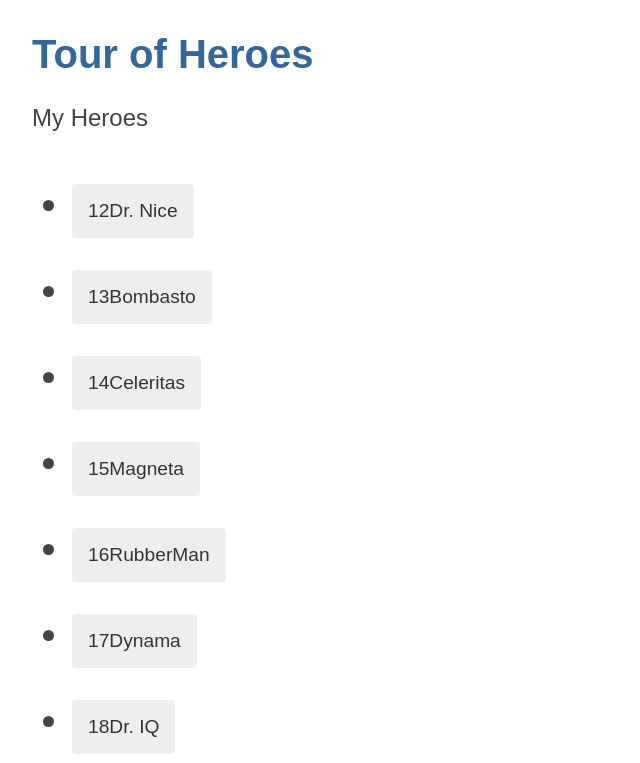
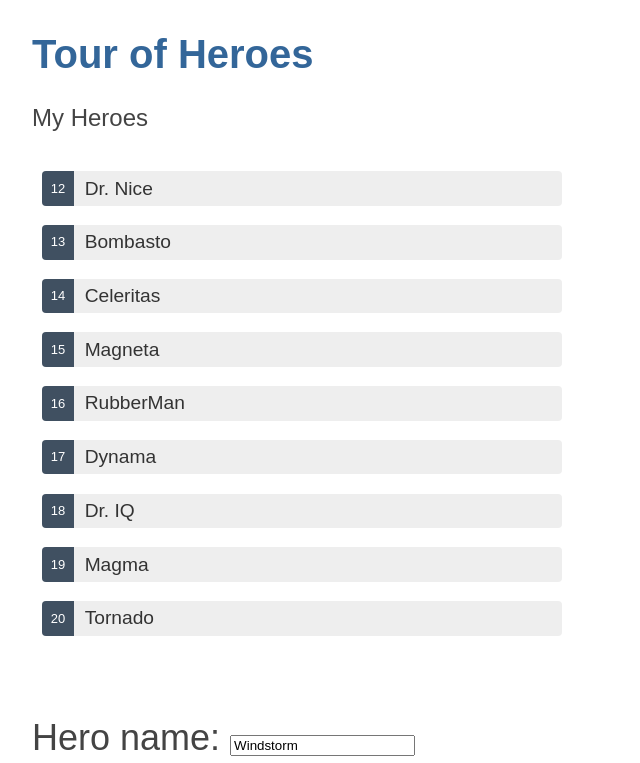
Before and after one commit to JoshuaF123/Tour-of-Heros, an Angular app: page / in a window 1280 px wide. Shown: the top 763 px of the page, without its empty margins (0-640 px from the left). Built offline with nearby package versions, Linux system fonts and the light colour scheme.

Commit message:
Styling was a copy+paste job.

```diff
--- a/src/app/heroes/heroes.component.css
+++ b/src/app/heroes/heroes.component.css
@@ -0,0 +1,66 @@
+/* HeroesComponent's private CSS styles */
+.heroes {
+  margin: 0 0 2em 0;
+  list-style-type: none;
+  padding: 0;
+  width: 15em;
+}
+
+.heroes li {
+  display: flex;
+}
+
+.heroes button {
+  flex: 1;
+  cursor: pointer;
+  position: relative;
+  left: 0;
+  background-color: #EEE;
+  margin: .5em;
+  padding: 0;
+  border-radius: 4px;
+  display: flex;
+  align-items: stretch;
+  height: 1.8em;
+}
+
+.heroes button:hover {
+  color: #2c3a41;
+  background-color: #e6e6e6;
+  left: .1em;
+}
+
+.heroes button:active {
+  background-color: #525252;
+  color: #fafafa;
+}
+
+.heroes button.selected {
+  background-color: black;
+  color: white;
+}
+
+.heroes button.selected:hover {
+  background-color: #505050;
+  color: white;
+}
+
+.heroes button.selected:active {
+  background-color: black;
+  color: white;
+}
+
+.heroes .badge {
+  display: inline-block;
+  font-size: small;
+  color: white;
+  padding: 0.8em 0.7em 0 0.7em;
+  background-color: #405061;
+  line-height: 1em;
+  margin-right: .8em;
+  border-radius: 4px 0 0 4px;
+}
+
+.heroes .name {
+  align-self: center;
+}
```
